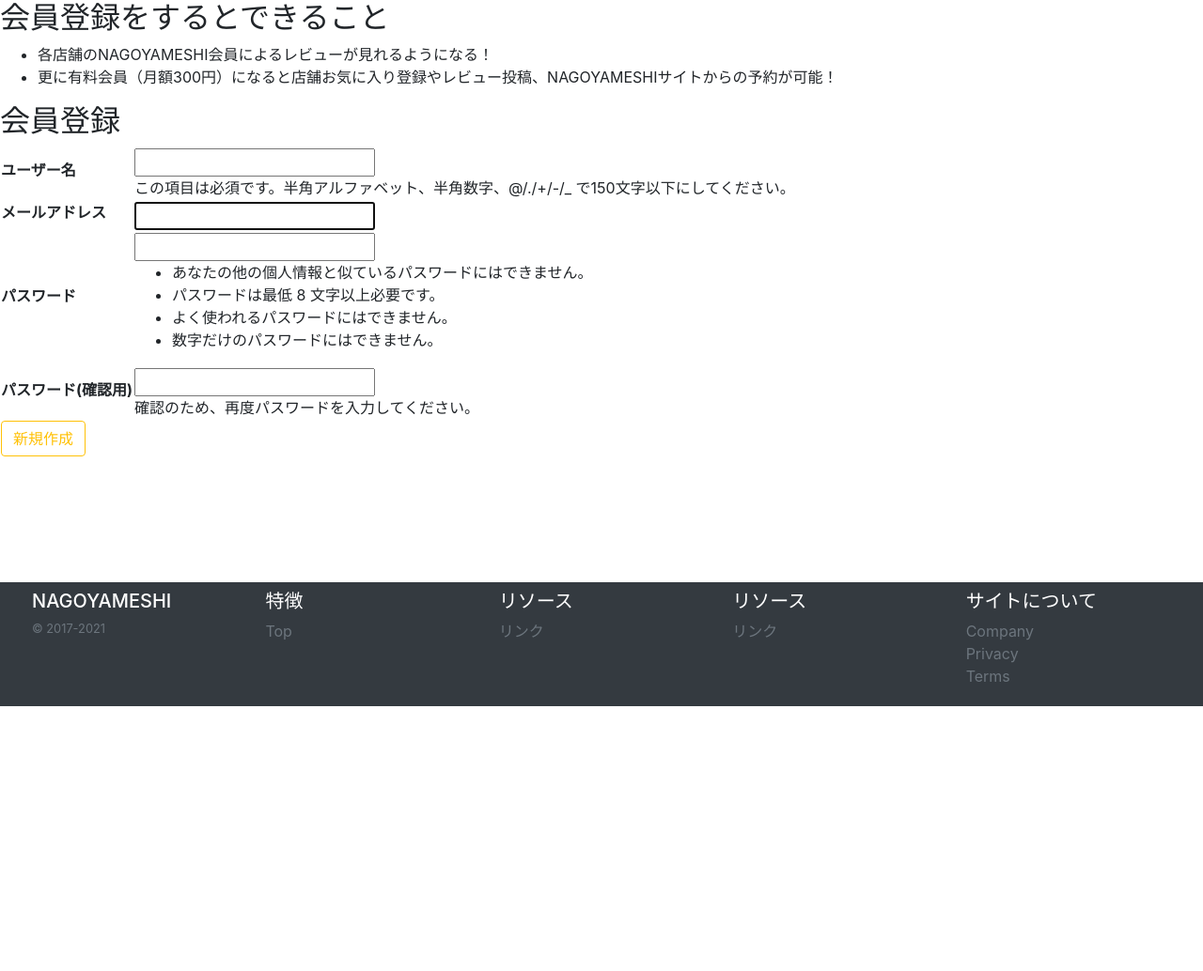
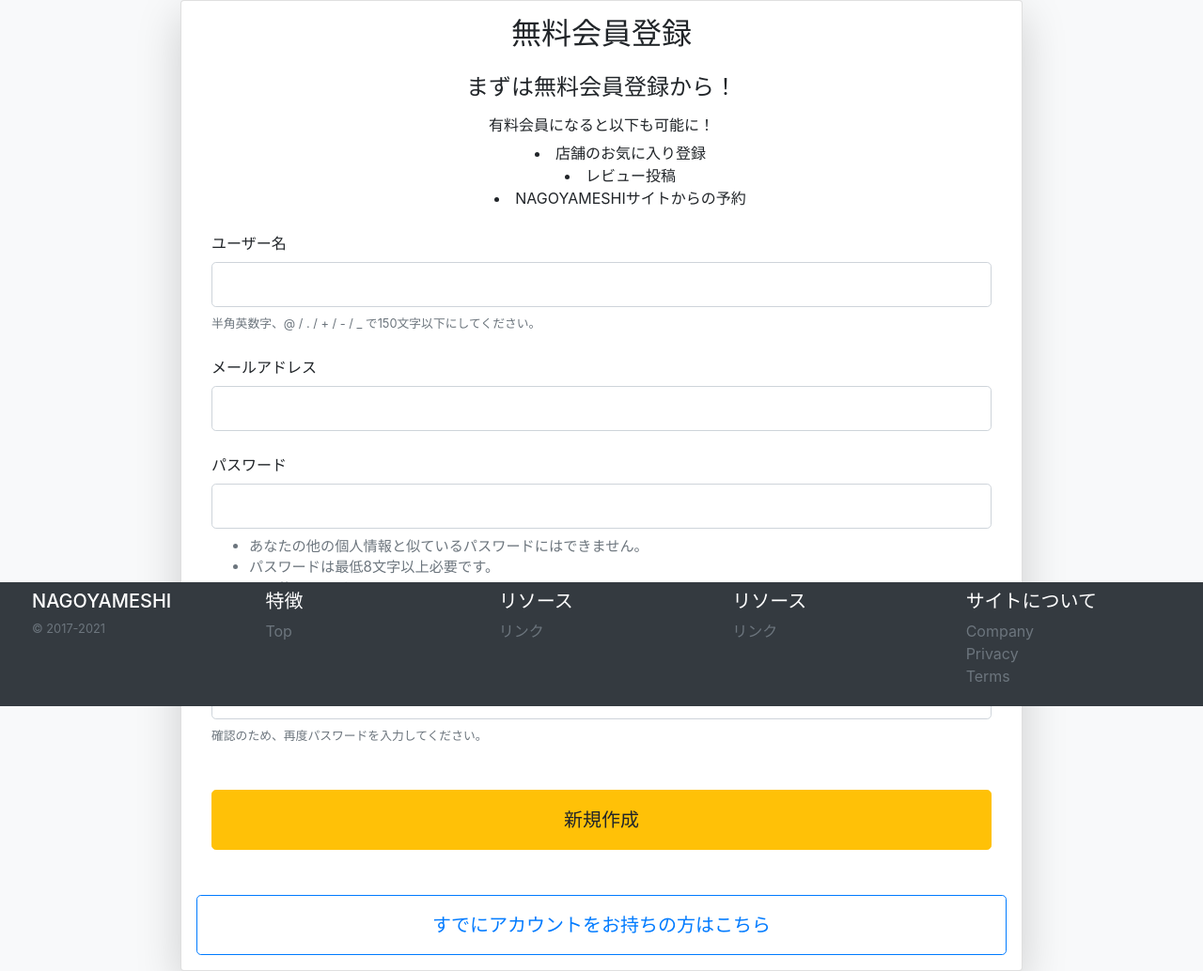
Before and after one commit to miyaG9I8/NAGOYAMESHI, a Django app: page /signup/ in a window 1280 px wide. Shown: the part 48-1082 px from the top of the page at 94% size. Before the commit the page ends 800 px from the top, so only its background shows below. Run offline with Django 5.2, Linux system fonts and the light colour scheme; some libraries are stand-ins or nearby versions.

Commit message:
会員登録画面修正とREADMEにsignup追加

```diff
--- a/templates/pages/signup.html
+++ b/templates/pages/signup.html
@@ -1,82 +1,61 @@
 {% extends "base.html" %}
 
 {% block main %}
+<div class="d-flex justify-content-center align-items-center bg-light" style="min-height: 80vh;">
+  <div class="card shadow-lg p-3" style="width: 70%; max-width: 900px; min-height: 70vh;">
+    <h2 class="text-center mb-4 fs-1">無料会員登録</h2>
 
-    <div class="signup_pros">
-        <h2>会員登録をするとできること</h2>
-        <ul class="signup_list">
-            <li>各店舗のNAGOYAMESHI会員によるレビューが見れるようになる！</li>
-            <li>更に有料会員（月額300円）になると店舗お気に入り登録やレビュー投稿、NAGOYAMESHIサイトからの予約が可能！</li>
-        </ul>
+    <!-- 会員登録のメリット案内 -->
+    <div class="mb-2 text-center">
+      <h4 class="mb-3">まずは無料会員登録から！</h4>
+      <h6> 有料会員になると以下も可能に！</h6>
+      <ul class="fs-5" style="list-style-type: disc; list-style-position: inside;">
+        <li>店舗のお気に入り登録</li>
+        <li>レビュー投稿</li>
+        <li>NAGOYAMESHIサイトからの予約</li>
+      </ul>
     </div>
 
+    <!-- 登録フォーム -->
+    <form action="{% url 'nagoyameshi:signup' %}" method="post" class="px-3">
+      {% csrf_token %}
 
-<h2>会員登録</h2>
+      <div class="mb-4">
+        <label for="id_username" class="form-label fs-4">ユーザー名</label>
+        <input type="text" name="username" autocomplete="username" required id="id_username" class="form-control form-control-lg">
+        <small class="text-muted d-block mt-2">半角英数字、@ / . / + / - / _ で150文字以下にしてください。</small>
+      </div>
 
+      <div class="mb-4">
+        <label for="id_email" class="form-label fs-5">メールアドレス</label>
+        <input type="email" name="email" required id="id_email" class="form-control form-control-lg">
+      </div>
 
-<!--https://teratail.com/questions/326819-->
+      <div class="mb-4">
+        <label for="id_password1" class="form-label fs-5">パスワード</label>
+        <input type="password" name="password1" autocomplete="new-password" required id="id_password1" class="form-control form-control-lg">
+        <ul class="mt-2 text-muted" style="font-size: 0.95rem;">
+          <li>あなたの他の個人情報と似ているパスワードにはできません。</li>
+          <li>パスワードは最低8文字以上必要です。</li>
+          <li>よく使われるパスワードにはできません。</li>
+          <li>数字だけのパスワードにはできません。</li>
+        </ul>
+      </div>
 
+      <div class="mb-4">
+        <label for="id_password2" class="form-label fs-5">パスワード（確認用）</label>
+        <input type="password" name="password2" autocomplete="new-password" required id="id_password2" class="form-control form-control-lg">
+        <small class="text-muted d-block mt-2">確認のため、再度パスワードを入力してください。</small>
+      </div>
 
-<form action="{% url 'nagoyameshi:signup' %}" method="post">
-    {% csrf_token %}
-    <input type="hidden" value="8EUebdpKj8Kl8ElqupVHtgdqp4iGRy237gwJUMDxGPYMUOTcIaNBvlwFO6u88Aoh">
-    <table  class="signup_table">
-        <tr class="contact">
-            <th>
-                <label for="id_username" class="contact_label">ユーザー名</label>
-            </th>
-            <td>
-                <input type="text" name="username" maxlength="150" autocapitalize="none" autocomplete="username" required aria-describedby="id_username_helptext" id="id_username" class="contact_textbox"><br>
-                <span class="helptext signup_caution" id="id_username_helptext">この項目は必須です。半角アルファベット、半角数字、@/./+/-/_ で150文字以下にしてください。</span>
-            </td>
+      <div class="text-center mt-5">
+        <input class="btn btn-warning btn-lg w-100 py-3 fs-5" type="submit" value="新規作成">
+      </div>
+    </form>
 
-        </tr>
-
-        <tr class="contact">
-            <th>
-                <label for="id_email" class="contact_label">メールアドレス</label>
-
-            </th>
-            <td>
-                <input type="email" name="email" maxlength="254" autofocus required id="id_email" class="contact_textbox">
-            </td>
-        </tr>
-
-        <tr class="contact">
-            <th>
-                <label for="id_password1" class="contact_label">パスワード</label>
-            </th>
-            <td>
-                <input type="password" name="password1" autocomplete="new-password" required aria-describedby="id_password1_helptext" id="id_password1" class="contact_textbox"> <br>
-                <span class="helptext" id="id_password1_helptext">
-                    <ul>
-                        <li class="signup_caution">あなたの他の個人情報と似ているパスワードにはできません。</li>
-                        <li class="signup_caution">パスワードは最低 8 文字以上必要です。</li>
-                        <li class="signup_caution">よく使われるパスワードにはできません。</li>
-                        <li class="signup_caution">数字だけのパスワードにはできません。</li>
-                    </ul>
-                </span>
-
-            </td>
-
-        </tr>
-
-        <tr class="contact">
-            <th>
-                <label for="id_password2" class="contact_label">パスワード(確認用)</label>
-            </th>
-            <td>
-                <input type="password" name="password2" autocomplete="new-password" required aria-describedby="id_password2_helptext" id="id_password2" class="contact_textbox"><br>
-                <span class="helptext signup_caution" id="id_password2_helptext">確認のため、再度パスワードを入力してください。</span>
-            </td>
-        </tr>
-        <td>
-            <div class="input-group-apend">
-                <input class="btn btn-outline-warning" type="submit" value="新規作成">
-            </div>
-        </td>
-    </table>
-</form>
-
-
+    <div class="text-center mt-5">
+      <a href="{% url 'nagoyameshi:login' %}" class="btn btn-outline-primary btn-lg w-100 py-3 fs-5">すでにアカウントをお持ちの方はこちら</a>
+    </div>
+  </div>
+</div>
 {% endblock %}
```
Also changed, not shown: README.md, 1 other file.
